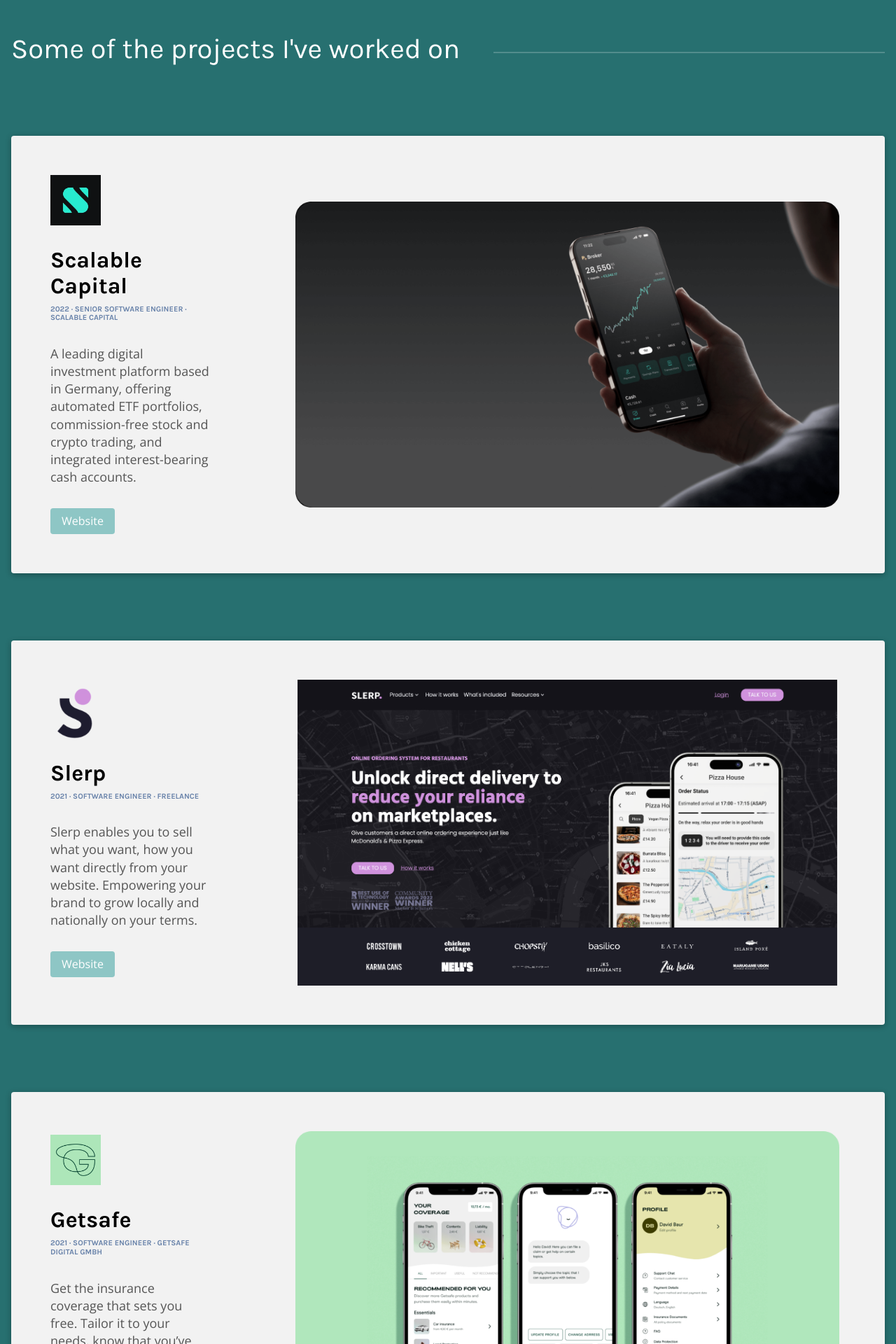
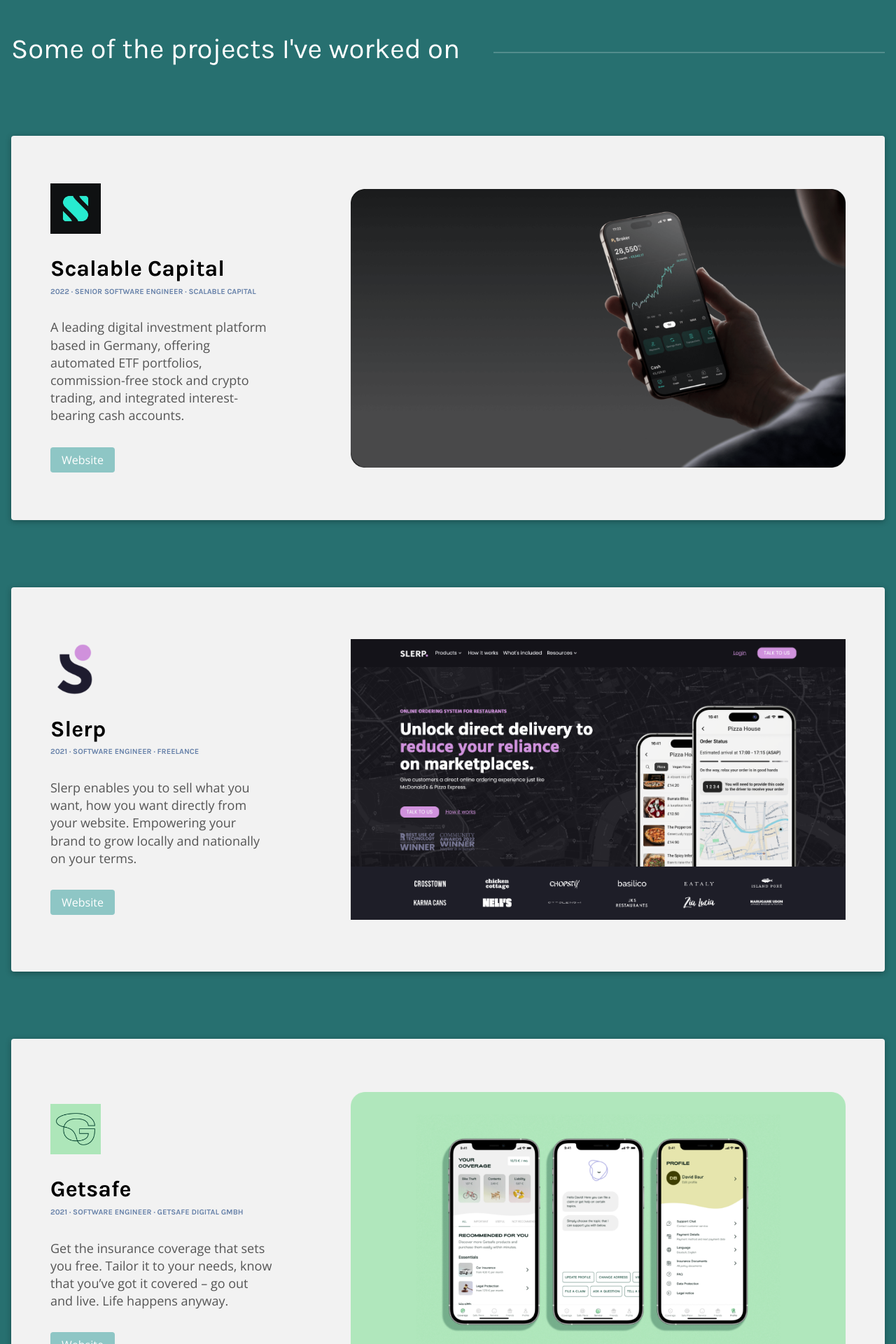
Before and after one commit to jaunesarmiento/jaunesarmiento.github.io, a Jekyll site: the page built from index.html, in a window 1280 px wide. Shown: the part 946-2866 px from the top of the page at 70% size. Built offline with Jekyll 4.4.1, drawn with Linux system fonts in a browser that asks for light colours.

Commit message:
fix styles

```diff
--- a/css/styles.scss
+++ b/css/styles.scss
@@ -130,7 +130,7 @@
     display: flex;
     flex-direction: column;
     justify-content: center;
-    width: 360px;
+    width: 560px;
     height: 100%;
     z-index: 1;
     padding: 56px;
```
